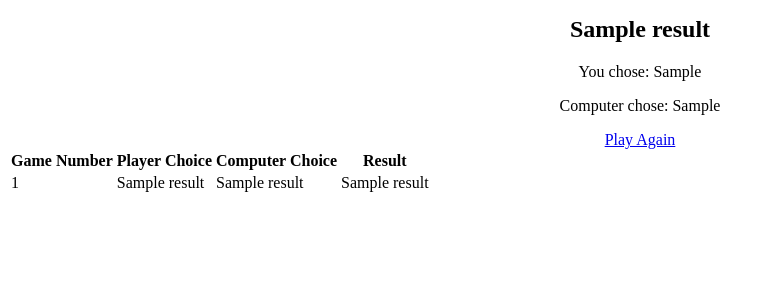
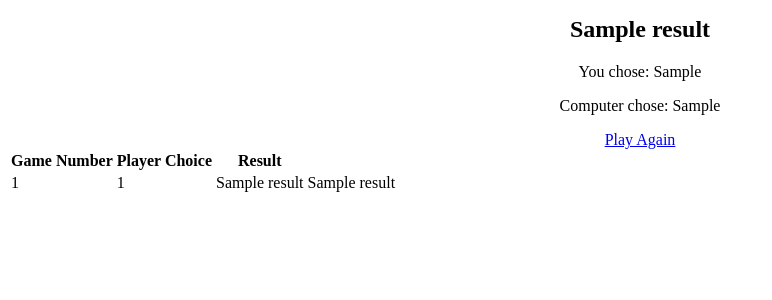
Before and after one commit to Jayfiul/GamesMathCool, a Flask app: template app/templates/rps.html in a window 1280 px wide. Shown: the part 415-715 px from the top of the page, without its empty margins (0-772 px from the left). Run offline with Flask 3, Linux system fonts and the light colour scheme; the template is opened without the code that fills it: most values are stand-ins (such as "Sample title", 1, 10 or a date in 2020).

Commit message:
RPS works

```diff
--- a/app/templates/rps.html
+++ b/app/templates/rps.html
@@ -30,13 +30,12 @@
             <p>Computer chose: {{ computer_choice }}</p>
             <a href="/rps" class="play-again">Play Again</a>
         </div>
-    {% endif %}
+{% endif %}
     <table>
         <thead>
             <tr>
                 <th>Game Number</th>
                 <th>Player Choice</th>
-                <th>Computer Choice</th>
                 <th>Result</th>
             </tr>
         </thead>
@@ -44,7 +43,7 @@
             {% for result in results[::-1] %}
             <tr>
                 <td>{{ loop.revindex }}</td>
-                <td>{{ result[1] }}</td>
+                <td>{{ result[0] }}</td>
                 <td>{{ result[2] }}</td>
                 <td>{{ result[3] }}</td>
             </tr>
```
